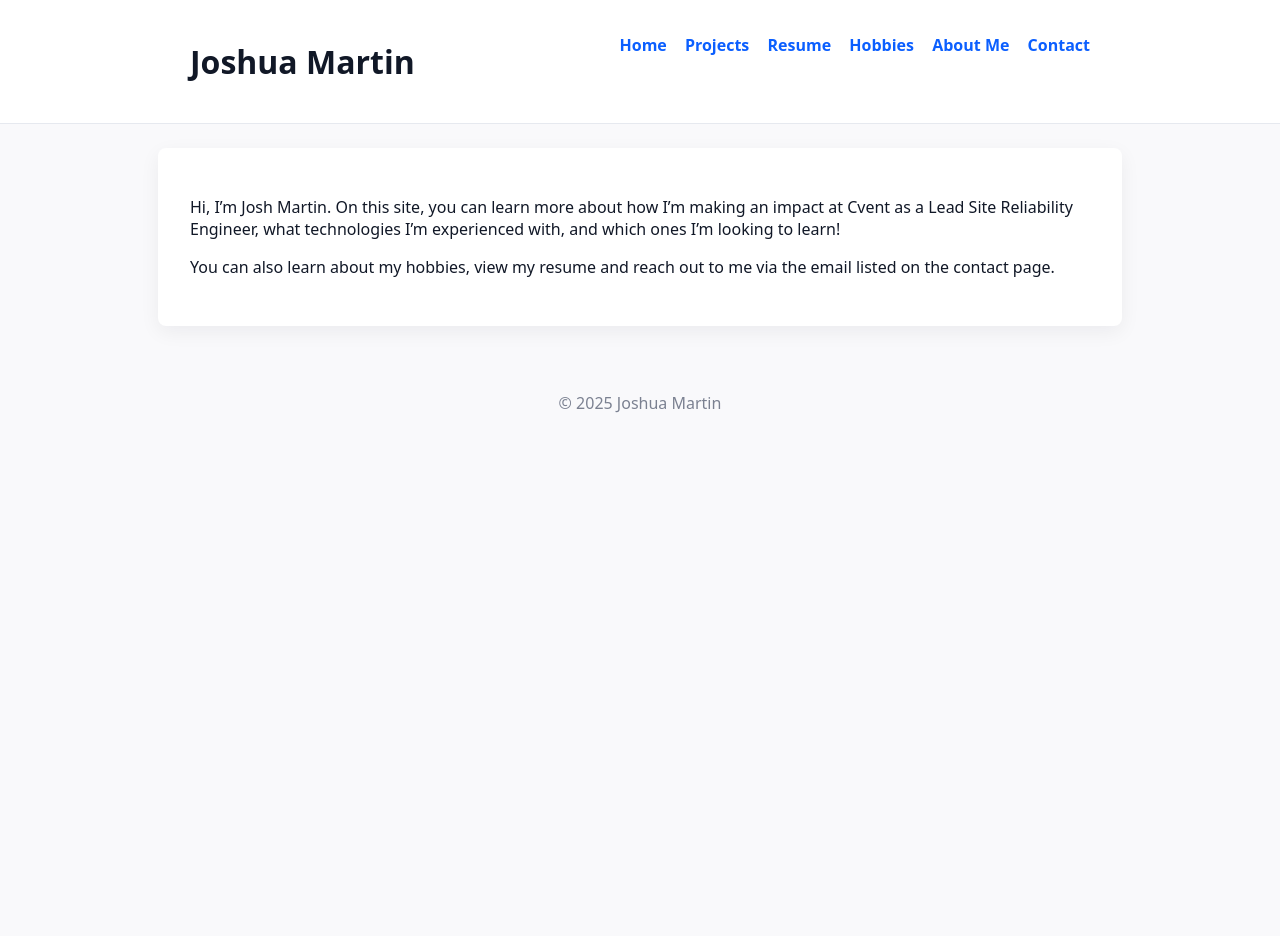
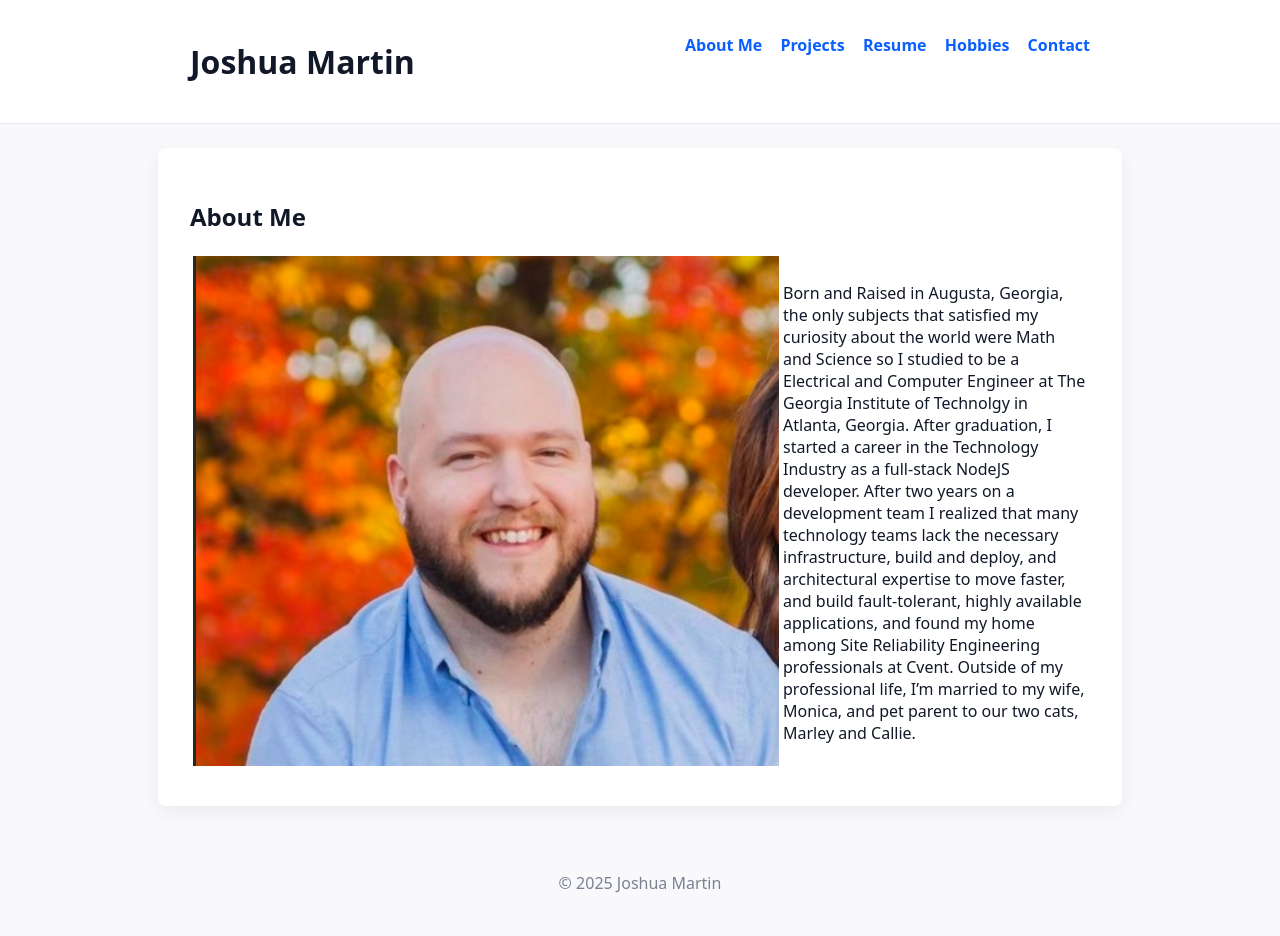
Before and after one commit to joshuammar/personal-website, a Jekyll site: the page built from index.md, in a window 1280 px wide. Built offline with Jekyll 4.4.1, drawn with Linux system fonts in a browser that asks for light colours; before the commit the page ends 900 px from its top, so only the background shows below that.

Commit message:
change site sturcture

```diff
--- a/_layouts/default.html
+++ b/_layouts/default.html
@@ -12,11 +12,10 @@
       <div class="container">
         <h1 class="site-title"><a href="{{ '/' | relative_url }}">{{ site.title }}</a></h1>
         <nav class="site-nav">
-          <a href="{{ '/' | relative_url }}">Home</a>
+          <a href="{{ '/' | relative_url }}">About Me</a>
           <a href="{{ '/projects' | relative_url }}">Projects</a>
           <a href="{{ '/resume' | relative_url }}">Resume</a>
           <a href="{{ '/hobbies' | relative_url }}">Hobbies</a>
-          <a href="{{ '/about-me' | relative_url }}">About Me</a>
           <a href="{{ '/contact' | relative_url }}">Contact</a>
         </nav>
       </div>
--- a/index.md
+++ b/index.md
@@ -1,8 +1,8 @@
 ---
-title: Home
+title: About Me
 layout: default
 ---
 
-Hi, I'm Josh Martin. On this site, you can learn more about how I'm making an impact at Cvent as a Lead Site Reliability Engineer, what technologies I'm experienced with, and which ones I'm looking to learn!
+## About Me
 
-You can also learn about my hobbies, view my resume and reach out to me via the email listed on the contact page.
+|![Josh Martin](/assets/JoshMartinImage.png "Josh Martin")| Born and Raised in Augusta, Georgia, the only subjects that satisfied my curiosity about the world were Math and Science so I studied to be a Electrical and Computer Engineer at The Georgia Institute of Technolgy in Atlanta, Georgia. After graduation, I started a career in the Technology Industry as a full-stack NodeJS developer. After two years on a development team I realized that many technology teams lack the necessary infrastructure, build and deploy, and architectural expertise to move faster, and build fault-tolerant, highly available applications, and found my home among Site Reliability Engineering professionals at Cvent. Outside of my professional life, I'm married to my wife, Monica, and pet parent to our two cats, Marley and Callie.
```
Also changed, not shown: about-me.md (deleted, +0 -8 lines), 8 other files.
